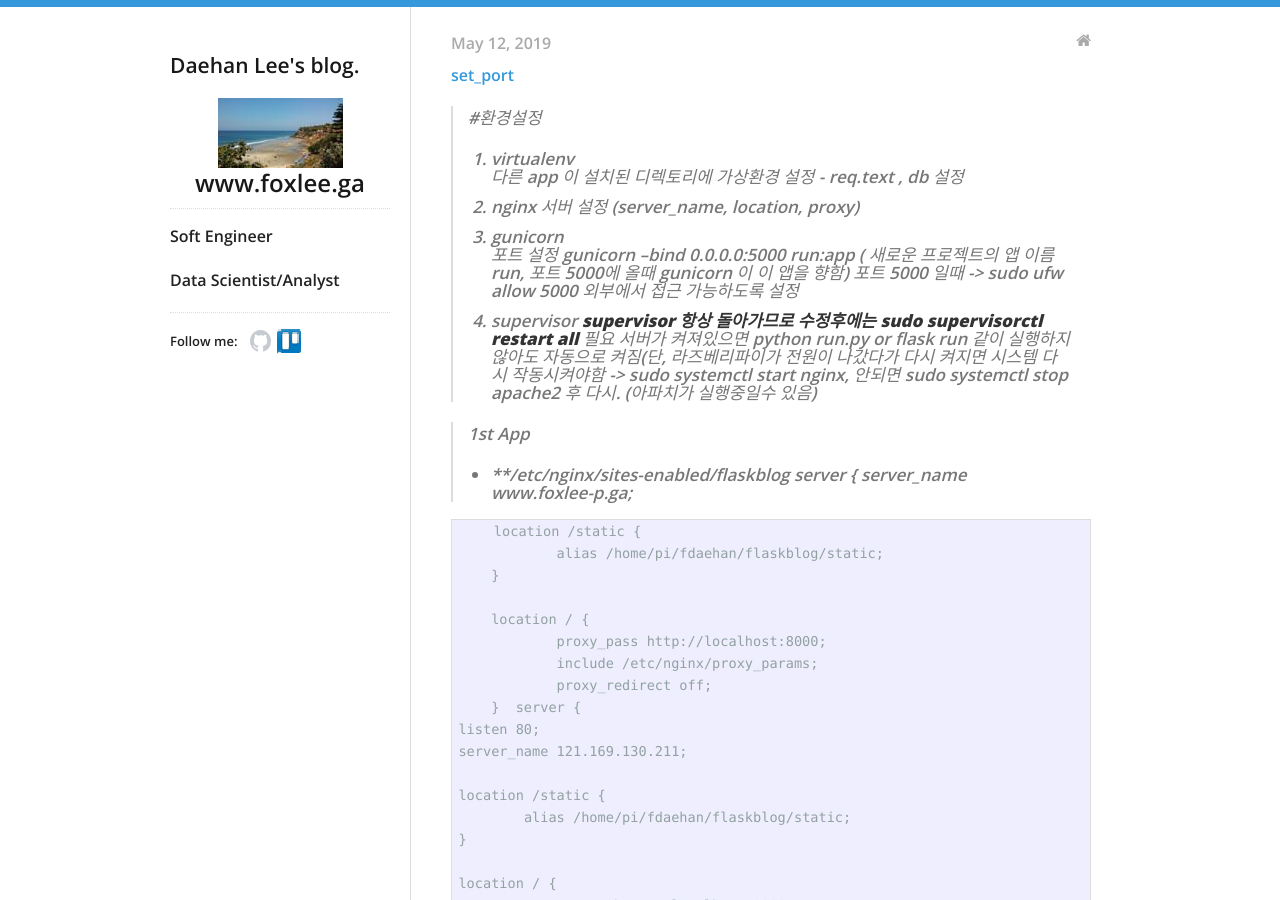
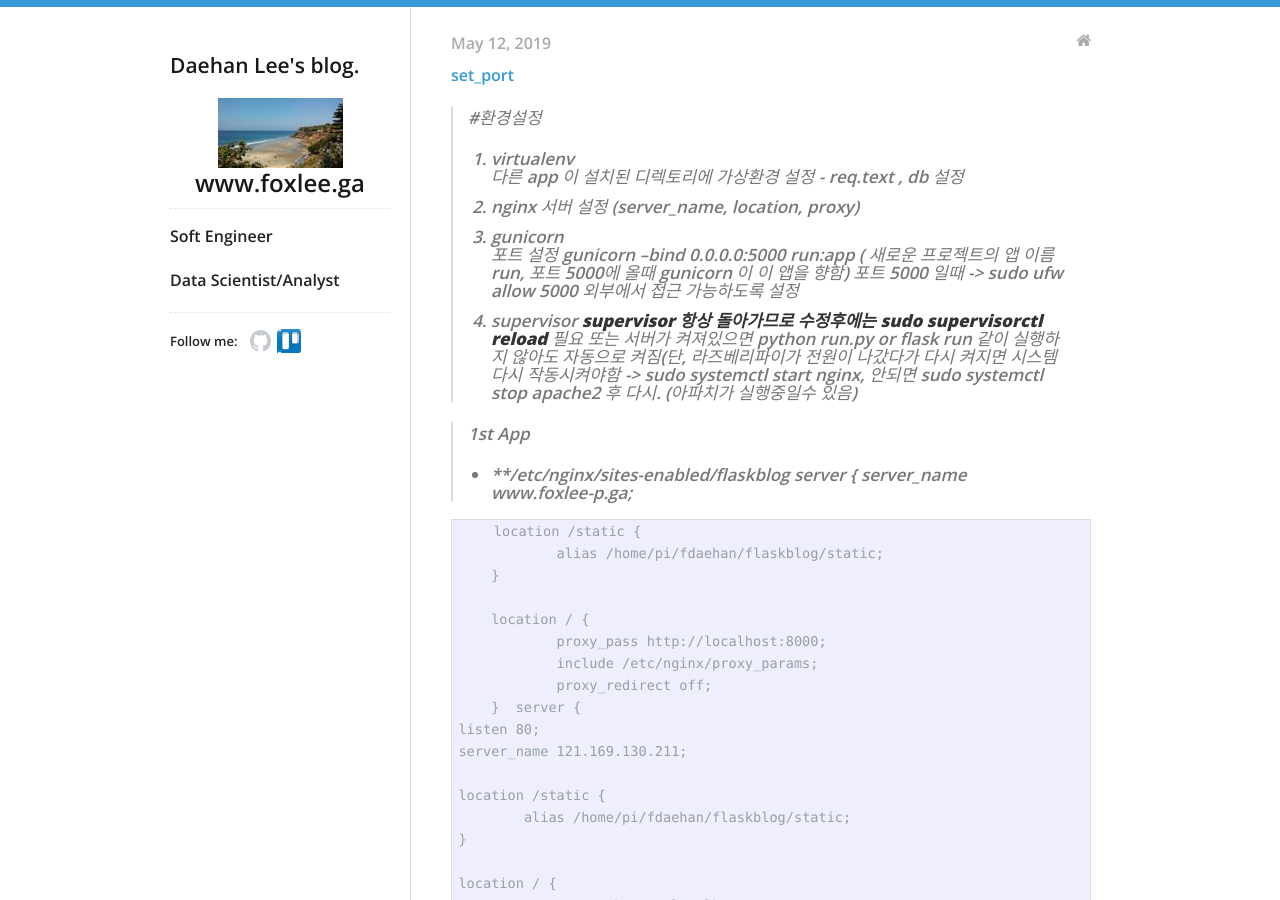
Before and after one commit to daehan0226/Study, a Jekyll site: the page built from _posts/2019-05-12-Subdomain.md, in a window 1280 px wide and 900 px high. Built offline with Jekyll 4.4.1, drawn with Linux system fonts in a browser that asks for light colours; some of the changed text lies outside the part shown.

Commit message:
Update 2019-05-12-Subdomain.md

```diff
--- a/_posts/2019-05-12-Subdomain.md
+++ b/_posts/2019-05-12-Subdomain.md
@@ -15,7 +15,7 @@ categories:
  포트 설정 gunicorn --bind 0.0.0.0:5000 run:app   ( 새로운 프로젝트의 앱 이름 run, 포트 5000에 올때 gunicorn 이 이 앱을 향함)
  포트 5000 일때 -> sudo ufw allow 5000 외부에서 접근 가능하도록 설정
 4. supervisor
- **supervisor 항상 돌아가므로 수정후에는 sudo supervisorctl restart all** 필요
+ **supervisor 항상 돌아가므로 수정후에는 sudo supervisorctl reload** 필요 또는
  서버가 켜져있으면 python run.py or flask run 같이 실행하지 않아도 자동으로 켜짐(단, 라즈베리파이가 전원이 나갔다가 다시 켜지면 시스템 다시 작동시켜야함 -> sudo systemctl start nginx, 안되면 sudo systemctl stop apache2 후 다시. (아파치가 실행중일수 있음)
 
 > 1st App
@@ -93,7 +93,7 @@ categories:
  -   **/etc/supervisor/conf.d/shopping_website.conf**
  -  [program:shopping_website]
  -  directory=/home/pi/Shopping_website
- -  command=/home/pi/Shopping_website/bin/gunicorn -bind 0.0.0.0:5000 run:app
+ -  command=/home/pi/Shopping_website/bin/gunicorn --bind 0.0.0.0:5000 run:app
  -  user=pi
  -  autostart=true
  -  autorestart=true
```
